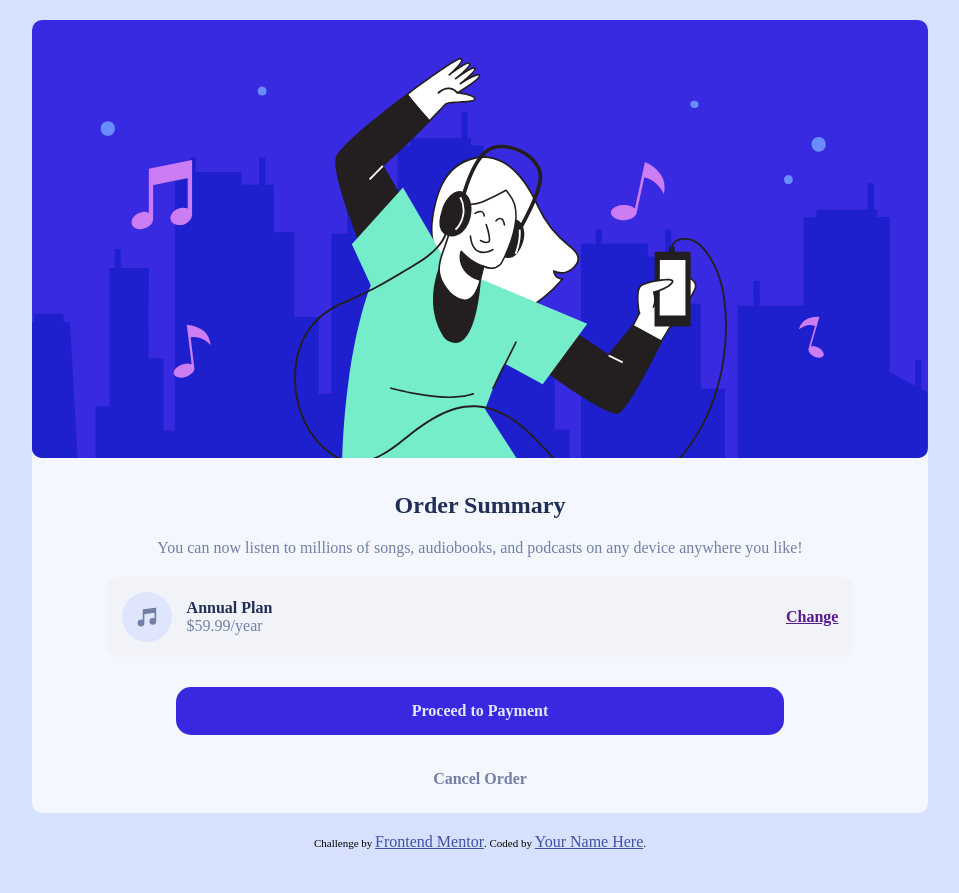
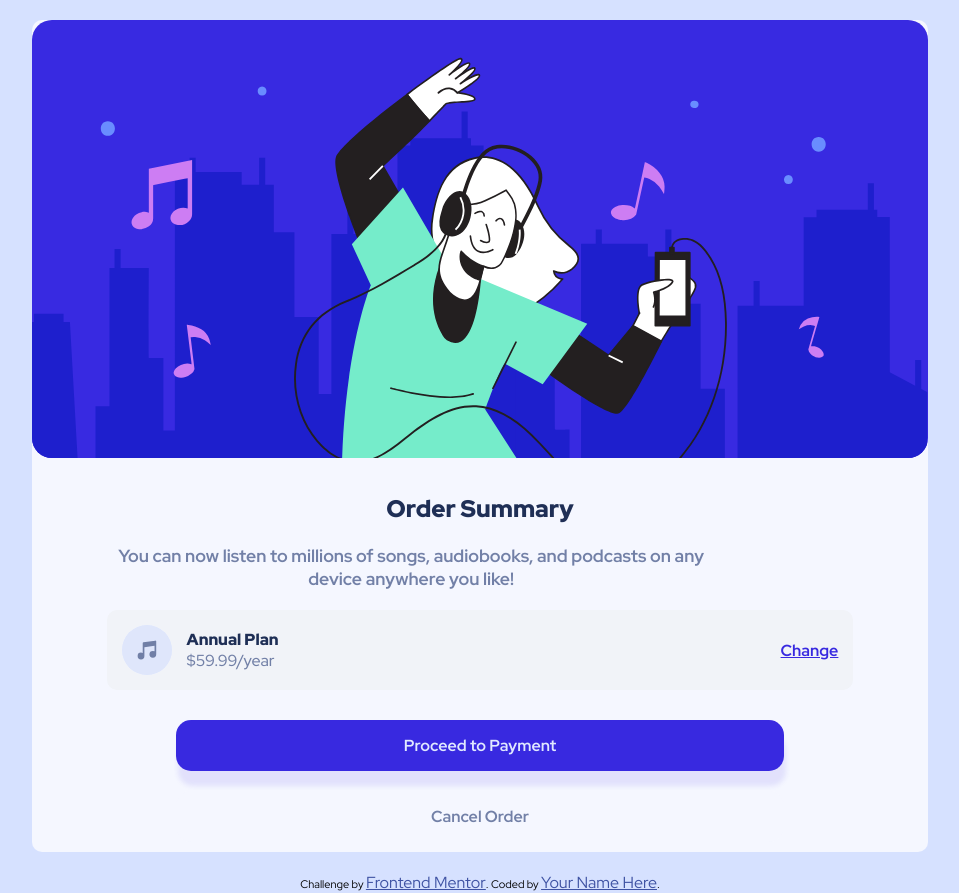
Before and after one commit to gafjel/order-summary-component-main, a plain HTML site: page index.html in a window 1280 px wide. Shown: the whole page, without its empty margins (160-1119 px from the left). Before the commit the page ends 851 px from the top, so only its background shows below. Drawn offline with Linux system fonts and the light colour scheme.

Commit message:
changes made

```diff
--- a/index.css
+++ b/index.css
@@ -1,3 +1,5 @@
+@import url('https://fonts.googleapis.com/css2?family=Red+Hat+Display:ital,wght@0,300..900;1,300..900&display=swap');
+
 *{
     margin: 0;
     padding: 0;
@@ -14,12 +16,12 @@ body{
     width: 450px;
     background-color: hsl(225, 100%, 98%);
     margin: 20px auto;
-    border-radius: 10px;
+    border-radius: 20px;
 }
 
 .container img{
     width: 100%;
-    border-radius: 10px;
+    border-radius: 20px;
     box-sizing: border-box;
 }
 
@@ -33,9 +35,11 @@ h1{
 
 .summary p{
     text-align: center;
+    width: 69%;
     margin: 20px 70px;
     color: hsl(224, 23%, 55%);
-    font-weight: 500;
+    font-weight: 700;
+    font-size: 1.1em;
 }
 
 .money{
@@ -65,7 +69,7 @@ h1{
     font-weight: 900;
 }
 
-.change{
+.change a{
     color: hsl(245, 75%, 52%);
     font-weight: 700;
 }
@@ -97,6 +101,7 @@ button{
     background-color: hsl(245, 75%, 52%);
     color: hsl(225, 100%, 94%);
     font-weight: 700;
+    box-shadow: 2px 15px 5px hsl(245, 75%, 52%, 0.1);
 }
 
 .button2{
@@ -112,12 +117,12 @@ button{
 
 .button1:hover{
     cursor: pointer;
-    box-shadow: 2px 10px 5px hsl(223, 47%, 23%) ;
+    box-shadow: 2px 15px 5px hsl(223, 23%, 55%, 0.3);
 }
 
 .button2:hover{
     cursor: pointer;
-    color: hsl(245, 75%, 52%);
+    color: hsl(223, 47%, 23%);
 }
 
 @media screen and (max-width: 425px) {
```
